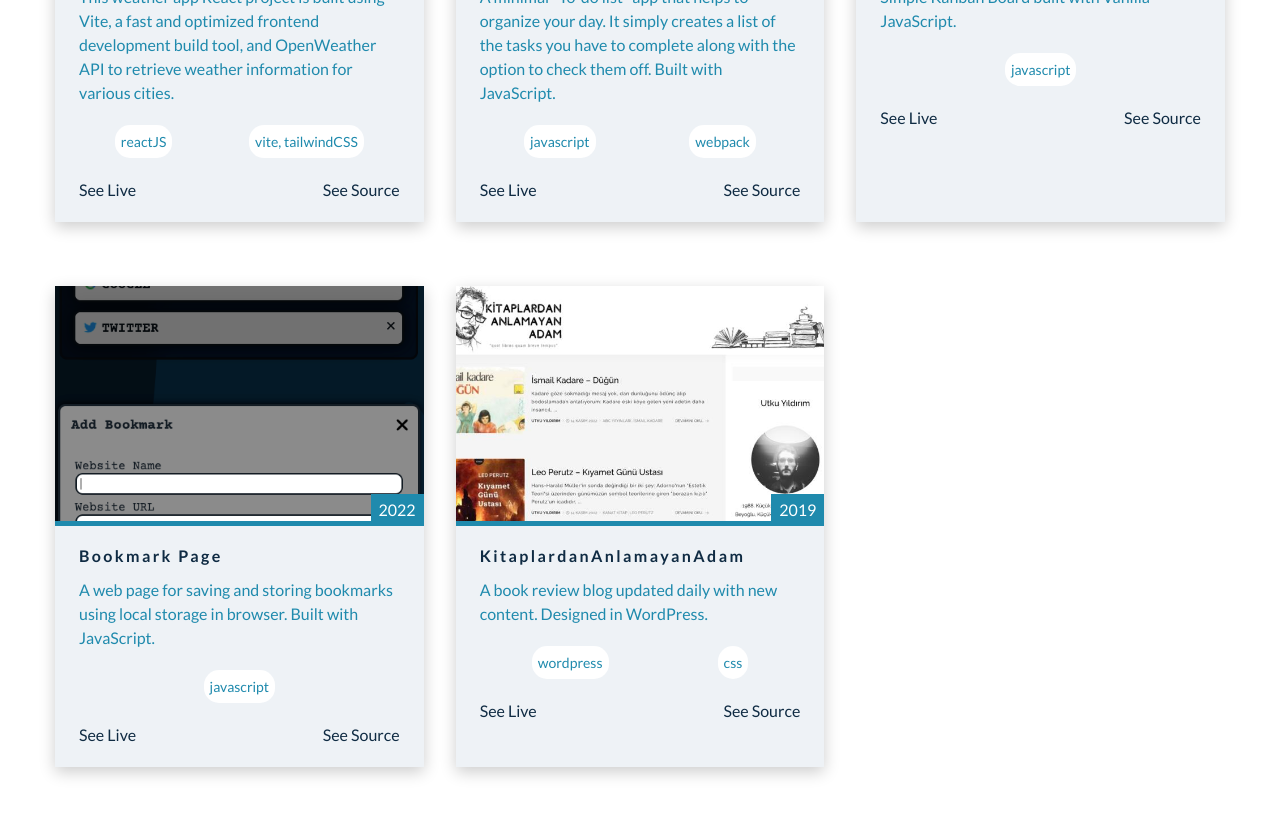
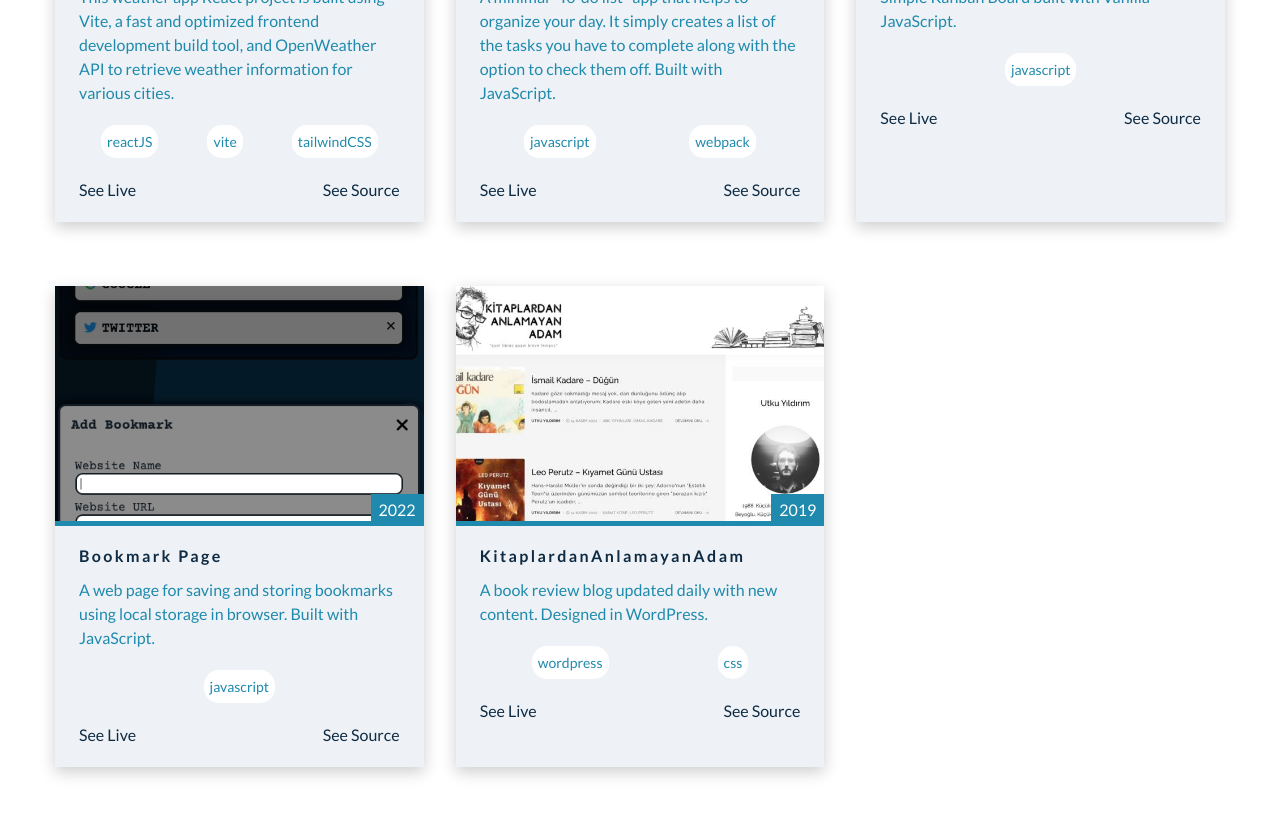
Before and after one commit to karayamanemre/portfolio-react, a React (Create React App) app: page / in a window 1280 px wide. Shown: the part 1860-2675 px from the top of the page. Built offline with nearby package versions, Linux system fonts and the light colour scheme; the HTML template or start-up script is replaced by a standard one.

Commit message:
typo fix

```diff
--- a/src/data.js
+++ b/src/data.js
@@ -172,7 +172,7 @@ export const works = [
     date: '2022',
     title: 'Weather App',
     info: 'This weather app React project is built using Vite, a fast and optimized frontend development build tool, and OpenWeather API to retrieve weather information for various cities.',
-    tags: ['reactJS', 'vite, tailwindCSS'],
+    tags: ['reactJS', 'vite', 'tailwindCSS'],
     liveLink: 'https://weather-react-karayamanemre.netlify.app/',
     sourceLink: 'https://github.com/karayamanemre/weather-app-react',
   },
```
